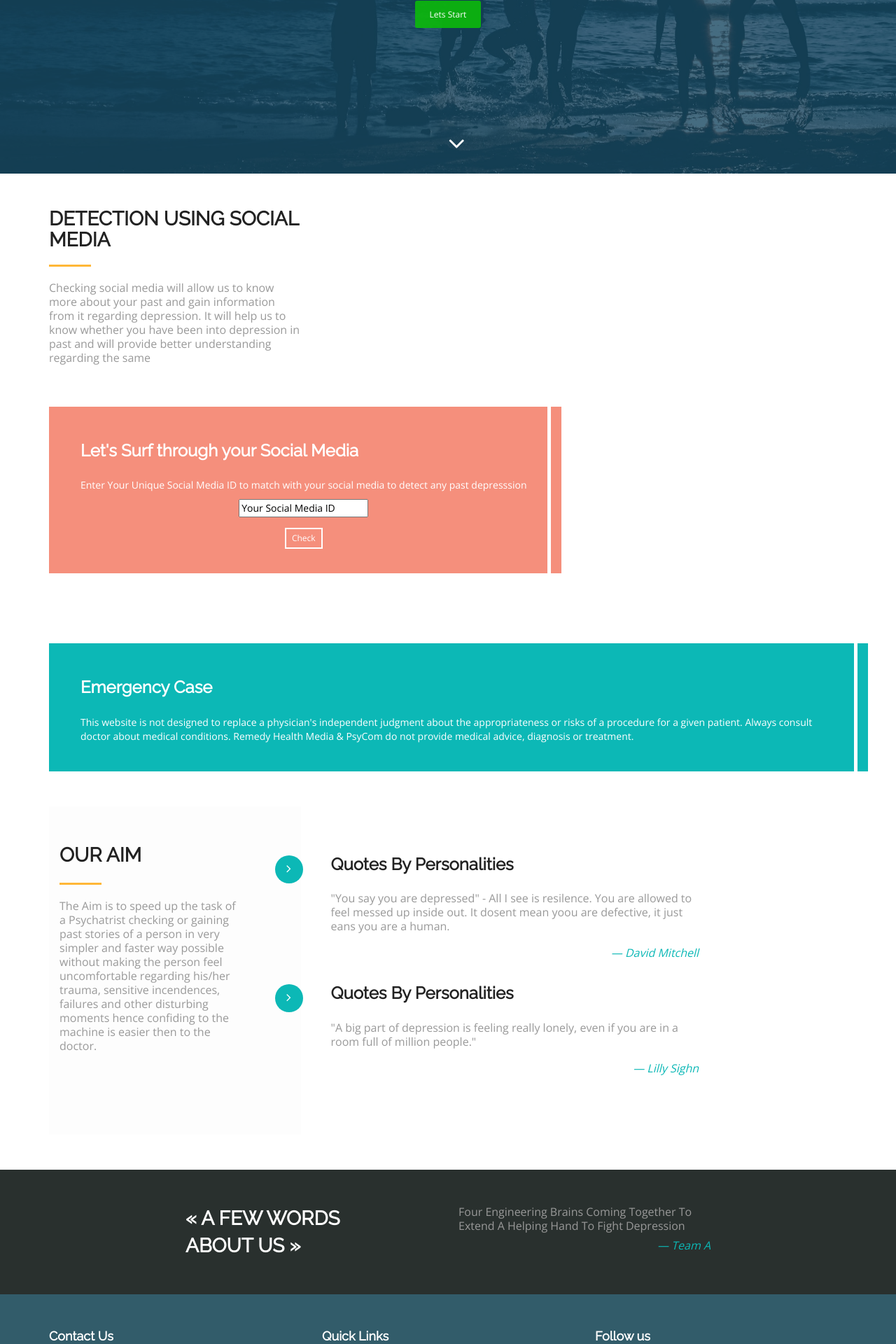
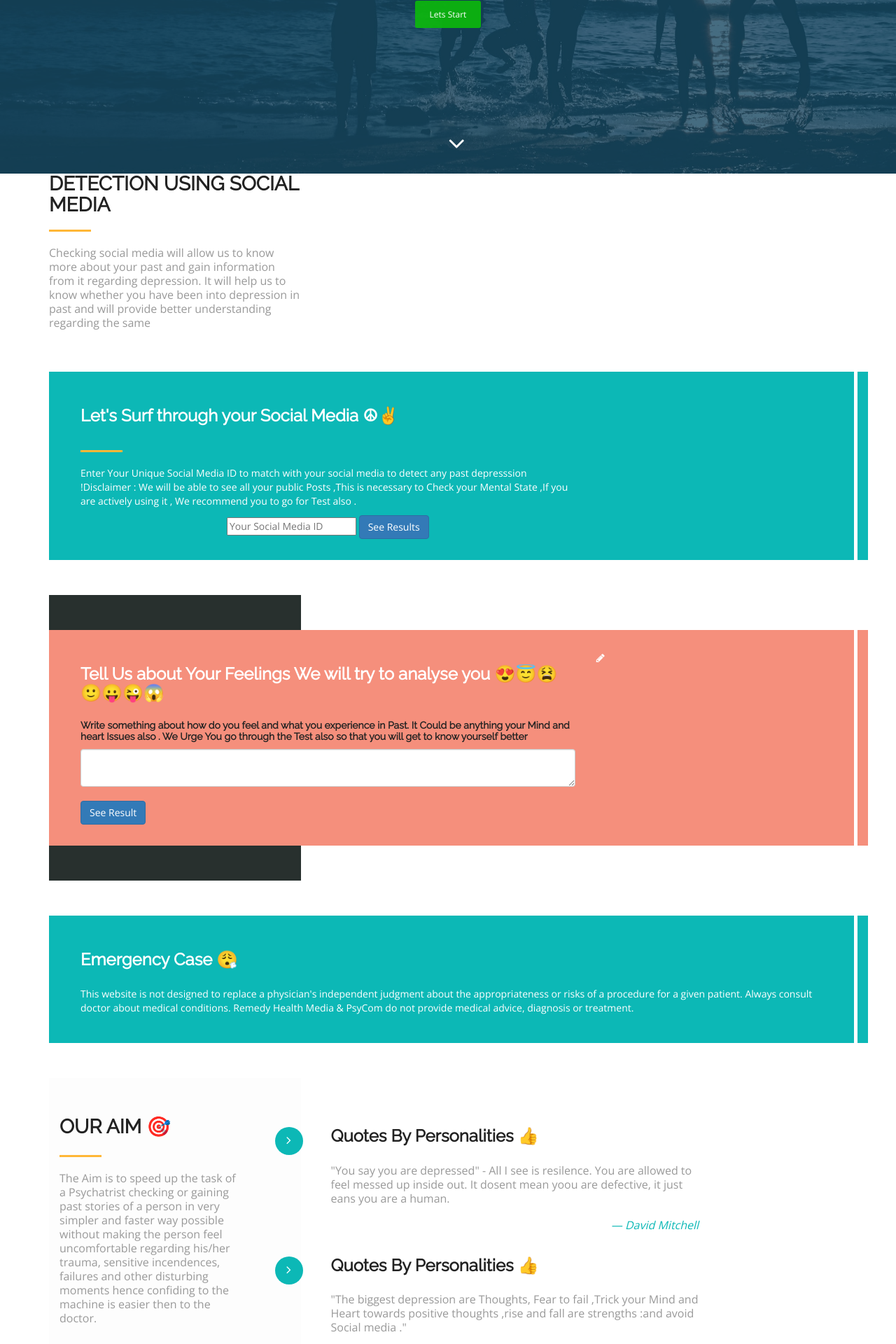
Before and after one commit to Aadil-hussain9/Role-of-Machine-Learning-in-Detection-and-recovery-from-Depression, a Flask app: page / in a window 1280 px wide. Shown: the part 422-2342 px from the top of the page at 70% size. Run offline with Flask 2, Linux system fonts and the light colour scheme; the visitor is signed in with stand-in values (Sample User, id 1); some libraries are stand-ins or nearby versions; some web fonts are replaced.

Commit message:
Initial commit

```diff
--- a/TweetModel.py
+++ b/TweetModel.py
@@ -11,9 +11,9 @@ from nltk.stem import PorterStemmer
 
 
 ##
-import matplotlib.pyplot as plt
-from wordcloud import WordCloud
-from math import log, sqrt
+# import matplotlib.pyplot as plt
+# from wordcloud import WordCloud
+from math import log
 
 
 class TweetClassifier(object):
--- a/server.py
+++ b/server.py
@@ -1,4 +1,6 @@
 from flask import Flask, request, render_template, flash, redirect, session, abort, jsonify
+
+from Twitter import extracttweet
 from models import Model
 from depression_detection_tweets import DepressionDetection
 from TweetModel import process_message
@@ -13,6 +15,7 @@ def root():
         return render_template('login.html')
     else:
         return render_template('main.html')
+#edito main.html
 
 
 @app.route('/login', methods=['POST'])
@@ -21,6 +24,7 @@ def do_admin_login():
         session['logged_in'] = True
     else:
         flash('wrong password!')
+        return render_template("excep.html")
     return root()
 
 
@@ -29,25 +33,52 @@ def logout():
     session['logged_in'] = False
     return root()
 
+
 @app.route("/sentiment")
 def sentiment():
     return render_template("sentiment.html")
 
+
 # try1
 @app.route("/test")
 def test():
-     return render_template("index.html")
+    return render_template("index.html")
 
-@app.route("/main")
-def home():
-    return render_template("main.html")
+
+#
+# @app.route("/main")
+# def home():
+#     return render_template("main.html")
 
 @app.route("/predictSentiment", methods=["POST"])
 def predictSentiment():
     message = request.form['form10']
     pm = process_message(message)
     result = DepressionDetection.classify(pm, 'bow') or DepressionDetection.classify(pm, 'tf-idf')
-    return render_template("tweet result.html", result=result)
+    return render_template("tweetresult.html",result=result)
+
+
+# global twitterUsername
+# twitterUsername = 'narendramodi'
+
+
+@app.route('/main', methods=["GET", "POST"])
+def testAdil():
+    if request.method == "POST":
+        # getting input with name = fname in HTML form
+        twitterUsername = request.form.get("smid")
+        if extracttweet(twitterUsername) == 404:
+            flash('wrong password!')
+            return render_template("excep.html")
+        else:
+            tweeto = extracttweet(twitterUsername)
+            if (len(tweeto) == 0):
+                flash('No tweets')
+                return render_template("excep.html")
+            else:
+                pm = process_message(tweeto)
+                result = DepressionDetection.classify(pm, 'bow') or DepressionDetection.classify(pm, 'tf-idf')
+                return render_template("tweetresult.html", result=result)
 
 
 @app.route('/predict', methods=["POST"])
@@ -84,8 +115,8 @@ def predict():
     if prediction[0] == 4:
         result = 'Your Depression test result : Severe Depression'
         opt_so = 'Optimal Solutions: Consult Psychatrist'
-    return render_template("result.html", result=result,opt_so = opt_so)
+    return render_template("result.html", result=result, opt_so=opt_so)
 
 
 app.secret_key = os.urandom(12)
-app.run(host='localhost',port=8000,  debug=True)
+app.run(host='localhost', port=8000, debug=True)
--- a/static/css/style.css
+++ b/static/css/style.css
@@ -224,6 +224,10 @@ cta-1
     background-color: #F58F7C;
     float: left;
 }
+.schedule-tab2 {
+    background-color: red;
+    float: left;
+}
 .medi-info{
 	border-right: 5px solid #fff;
 }
@@ -372,6 +376,9 @@ cta -2
 ***************************************/
 #cta-2{
 	background-color: rgb(41, 48, 46);
+}
+#cta-4{
+	background-color: rgb(40, 48, 46);
 }
 .white{
 	color: #fff;
--- a/templates/index.html
+++ b/templates/index.html
@@ -57,7 +57,7 @@
               <ul class="nav navbar-nav">
                 <li class=""><a href="/main">Home</a></li>
                 <li class=""><a href="/test">2 Minute Test</a></li>
-             <li class="active"><a href="/sentiment">Our Mentors</a></li>
+                <li class="active"><a href="/sentiment">Our Mentors</a></li>
                 <li class=""><a href="#about">About</a></li>
                 <li class=""><a href="#footer">Contact</a></li>
               </ul>
--- a/templates/login.html
+++ b/templates/login.html
@@ -76,7 +76,7 @@
             <div class="row">
                 <div class="col-md-6 login-form-1">
                     <h3>Application Login</h3>
-                    <h6 class="fon">Login here to access 3 Minute Depression Test</h6>
+                    <h6 class="fon">Login here to Test Your Mental Health</h6>
 
 
                 </div>
--- a/templates/main.html
+++ b/templates/main.html
@@ -65,8 +65,7 @@
 
 
   <!--service-->
-  <form action="/predict" method="POST">
-  <section id="service" class="section-padding">
+  <form action="/main" method="POST">
     <div class="container">
       <div class="row">
 
@@ -76,17 +75,63 @@
           <p style="font: black">Checking social media will allow us to know more about your past and gain information from it regarding depression. It will help us to know whether you have been into depression in past and will provide better understanding regarding the same</p>
 
 
-  <section id="cta-1" class="section-padding">
+    <section id="cta-5" class="section-padding">
+    <div class="container">
+      <div class="row">
+        <div class="schedule-tab">
+          <div class="col-md-12 col-sm-12">
+            <div class="mt-boxy-color"></div>
+            <div class="medi-info">
+              <div class="row">
+                          <div class="col-md-8 col-sm-8">
+                            <div class="md-form">
+                      <h3>Let's Surf through your Social Media ☮✌</h3>
+                      <hr class="botm-line">
+                      <p>Enter Your Unique Social Media ID to match with your social media to detect any past depresssion !Disclaimer : We will be able to see all your public Posts ,This is necessary to Check your Mental State ,If you are actively using it , We recommend you to go for Test also .</p>
+                      <center><form action="/main" method="POST">
+                        <input type="text" name="smid" style="color: black" placeholder="Your Social Media ID">
+                        <button type="submit" class="btn btn-primary">See Results</button>
+                      </form> </br>
+                      </center>
+
+                            </div>
+                          </div>
+              </div>
+                    </div>
+                  </div>
+                </div>
+              </div>
+            </div>
+          </section>
+
+          <section id="cta-4" class="section-padding">
             <div class="container">
               <div class="row">
                 <div class="schedule-tab1">
                   <div class="col-md-12 col-sm-12">
                     <div class="mt-boxy-color"></div>
                     <div class="medi-info">
+                      <form action="/predictSentiment" method="POST">
+                        <div class="row">
+                          <div class="col-md-8 col-sm-8">
+                            <div class="md-form">
+                              <h3>Tell Us about Your Feelings We will try to analyse you 😍😇😫🙂😛😜😱 </h3>
+                              <h5 >Write something about how do you feel and what you experience in Past. It Could be anything your Mind and heart Issues also . We Urge You go through the Test also so that you will get to know yourself better</h5>
+                              <textarea  required="required" id="form10" name="form10" class="md-textarea form-control" rows="2"></textarea>
+                            </div>
+                          </div>
+                          <div class="col-md-4 col-sm-4">
+                            <i class="fa fa-pencil" aria-hidden="true"></i>
+                          </div>
+                        </div><!--End of row-->
 
-              <h3>Let's Surf through your Social Media</h3>
-              <p>Enter Your Unique Social Media ID to match with your social media to detect any past depresssion</p>
-              <center><form><input type="text" name="smid" style="color: black" value="Your Social Media ID"></form> </br><a href="#" class="medi-info-btn">Check</a></center>
+                        <div class="row">
+                          <div class="col-md-12 col-sm-12">
+                            <br>
+                            <button class="btn btn-primary" type="submit">See Result</button>
+                          </div>
+                        </div>
+                      </form><!--End of form-->
 
 
                     </div>
@@ -95,17 +140,14 @@
               </div>
             </div>
           </section>
-
-
-
-  <section id="cta-3" class="section-padding">
+          <section id="cta-1" class="section-padding">
             <div class="container">
               <div class="row">
                 <div class="schedule-tab">
                   <div class="col-md-12 col-sm-12">
                     <div class="mt-boxy-color"></div>
                     <div class="medi-info">
-              <h3>Emergency Case</h3>
+                      <h3>Emergency Case 😮‍💨</h3>
                       <p>This website is not designed to replace a physician's independent judgment about the appropriateness or risks of a procedure for a given patient. Always consult doctor about medical conditions. Remedy Health Media & PsyCom do not provide medical advice, diagnosis or treatment.</p>
                     </div>
                   </div>
@@ -113,6 +155,21 @@
               </div>
             </div>
           </section>
+<!--          <section id="cta-5" class="section-padding">-->
+<!--    <div class="container">-->
+<!--      <div class="row">-->
+<!--        <div class="schedule-tab">-->
+<!--          <div class="col-md-12 col-sm-12">-->
+<!--            <div class="mt-boxy-color"></div>-->
+<!--            <div class="medi-info">-->
+<!--              <h3>Emergency Case 😮‍💨</h3>-->
+<!--              <p>This website is not designed to replace a physician's independent judgment about the appropriateness or risks of a procedure for a given patient. Always consult doctor about medical conditions. Remedy Health Media & PsyCom do not provide medical advice, diagnosis or treatment.</p>-->
+<!--              </div>-->
+<!--          </div>-->
+<!--        </div>-->
+<!--      </div>-->
+<!--    </div>-->
+<!--  </section>-->
   <!--cta-->
   <!--about-->
   <section id="about" class="section-padding">
@@ -120,7 +177,7 @@
       <div class="row">
         <div class="col-md-3 col-sm-4 col-xs-12">
           <div class="section-title">
-            <h2 class="head-title lg-line">Our Aim</h2>
+            <h2 class="head-title lg-line">Our Aim 🎯</h2>
             <hr class="botm-line">
             <p class="sec-para">The Aim is to speed up the task of a Psychatrist checking or gaining past stories of a person in very simpler and faster way possible without making the person feel uncomfortable regarding his/her trauma, sensitive incendences, failures and other disturbing moments hence confiding to the machine is easier then to the doctor.</p>
             </div>
@@ -130,16 +187,16 @@
             <div class="more-features-box-text">
               <div class="more-features-box-text-icon"> <i class="fa fa-angle-right" aria-hidden="true"></i> </div>
               <div class="more-features-box-text-description">
-                <h3>Quotes By Personalities</h3>
+                <h3>Quotes By Personalities 👍</h3>
                 <p>"You say you are depressed" - All I see is resilence. You are allowed to feel messed up inside out. It dosent mean yoou are defective, it just eans you are a human.</p>
                 <p class="text-right text-primary"><i>— David Mitchell</i></p>
               </div>
             </div>
             <div class="more-features-box-text-icon"> <i class="fa fa-angle-right" aria-hidden="true"></i> </div>
               <div class="more-features-box-text-description">
-                <h3>Quotes By Personalities</h3>
-                <p>"A big part of depression is feeling really lonely, even if you are in a room full of million people."</p>
-                <p class="text-right text-primary"><i>— Lilly Sighn</i></p>
+                <h3>Quotes By Personalities 👍</h3>
+                <p>"The biggest depression are Thoughts, Fear to fail ,Trick your Mind and Heart towards positive thoughts ,rise and fall are strengths :and avoid Social media ."</p>
+                <p class="text-right text-primary"><i>— Aadil Hussain</i></p>
               </div>
             </div>
             </div>
@@ -165,7 +222,7 @@
       <div class=" row">
         <div class="col-md-2"></div>
         <div class="text-right-md col-md-4 col-sm-4">
-          <h2 class="section-title white lg-line">« A few words<br> about us »</h2>
+          <h2 class="section-title white lg-line">« A few words<br> about us 😂👌❤😍»</h2>
         </div>
         <div class="col-md-4 col-sm-5">
           Four Engineering Brains Coming Together To Extend A Helping Hand To Fight Depression
```
Also changed, not shown: Twitter.py (added, +145 -0 lines), config (1).ini (added, +7 -0 lines), depression_detection_tweets.py (+26 -11 lines), templates/excep.html (added, +16 -0 lines), templates/sentiment.html (+36 -1 lines), templates/tweetresult.html (+19 -18 lines). Lines whose indentation alone changed are shown as unchanged.
